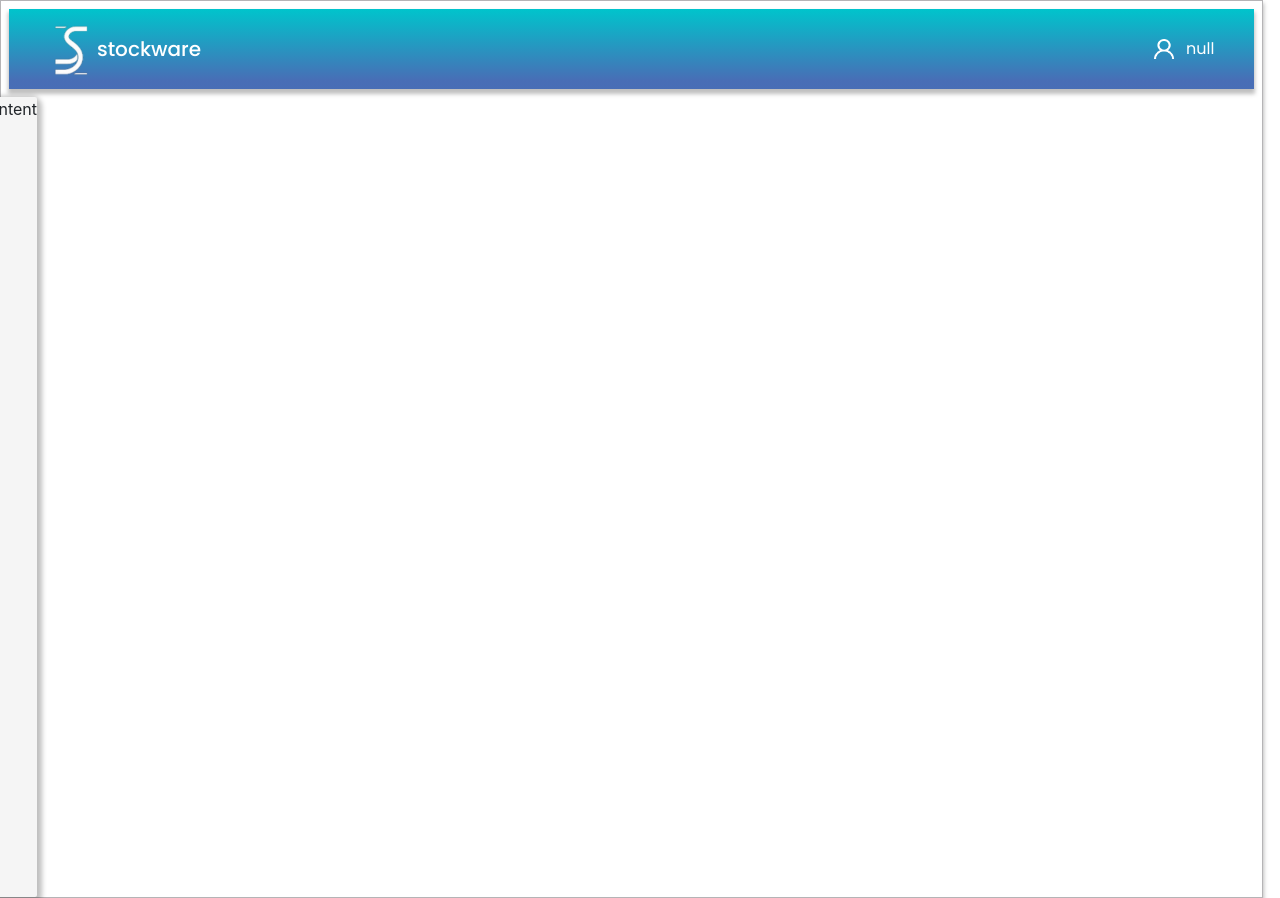
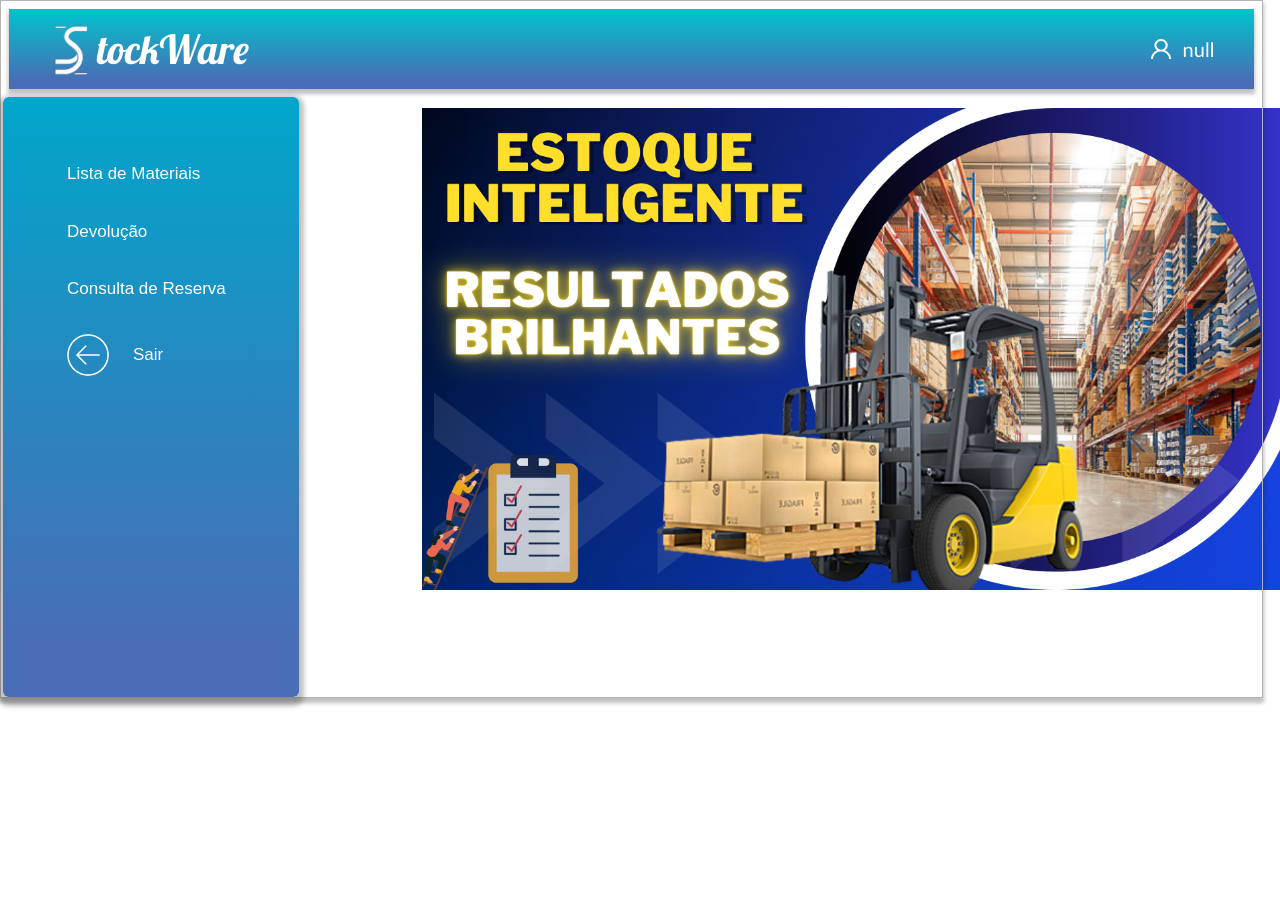
Before and after one commit to ICEI-PUC-Minas-PMV-ADS/pmv-ads-2023-1-e1--proj-web-t8-stockware, a plain HTML site: page pages/home.html in a window 1280 px wide. After the commit the page ends 800 px from the top, so only its background shows below. Drawn offline with nearby package versions, Linux system fonts and the light colour scheme.

Commit message:
Atualizações de layout

```diff
--- a/index.css
+++ b/login.css
@@ -1,4 +1,5 @@
-@import url('https://fonts.googleapis.com/css2?family=Poppins:wght@200;300;400;500&display=swap');
+@import url('https://fonts.googleapis.com/css2?family=Lobster&family=Wix+Madefor+Display:wght@700&display=swap');
+/*importar fonte*/
 
 body {
   background: linear-gradient(164.65deg, #00c4cc 3.6%, #104bec 51.5%);
@@ -26,6 +27,7 @@ form {
   max-width: 524px;
   width: 90%;
   height: 500px;
+  border-radius:10px;
 }
 
 input[type='text'],
@@ -62,6 +64,6 @@ input[type='password'] {
 }
 
 .welcome {
-  font-family: 'Poppins', sans-serif;
+  font-family: Arial, Helvetica, sans-serif;
   font-size: 24px;
 }
--- a/pages/devolution.css
+++ b/pages/devolution.css
@@ -1,6 +1,9 @@
+@import url('https://fonts.googleapis.com/css2?family=Lobster&family=Wix+Madefor+Display:wght@700&display=swap');
+/*importar fonte*/
+
 body {
   background-color: #f5f5f5;
-  font-family: Poppins;
+  font-family: Arial, Helvetica, sans-serif;
   padding: 24px;
 }
 
@@ -46,16 +49,16 @@ body {
 }
 
 .text-header {
-  font-family: Poppins;
+  font-family: Arial, Helvetica, sans-serif;
   color: white;
 
 }
 
 .text-stock,
 .text-header {
-  font-family: Poppins;
+  font-family: 'Lobster', cursive;
   color: white;
-  font-size: 20px;
+  font-size: 40px;
   font-weight: 500;
 }
 
@@ -79,7 +82,7 @@ body {
   flex-direction: column;
   gap: 2rem;
   margin-bottom: 6rem;
-  font-family: Poppins;
+  font-family: Arial, Helvetica, sans-serif;
   font-weight: 500;
   color: white;
   font-size: 17px;
--- a/pages/home-admin.css
+++ b/pages/home-admin.css
@@ -1,8 +1,9 @@
-@import url('https://fonts.googleapis.com/css2?family=Poppins:wght@200;300;400;500&display=swap');
+@import url('https://fonts.googleapis.com/css2?family=Lobster&family=Wix+Madefor+Display:wght@700&display=swap');
+/*importar fonte*/
 
 body {
   background-color: #f5f5f5;
-  font-family: Poppins;
+  font-family: Arial, Helvetica, sans-serif;
 }
 
 .home {
@@ -47,15 +48,15 @@ body {
   cursor: pointer;
 }
 .text-header {
-  font-family: Poppins;
+  font-family: Arial, Helvetica, sans-serif;
   color: white;
 }
 
 .text-stock,
 .text-header {
-  font-family: Poppins;
+  font-family: 'Lobster', cursive;
   color: white;
-  font-size: 20px;
+  font-size: 40px;
   font-weight: 500;
 }
 
@@ -80,7 +81,7 @@ body {
   flex-direction: column;
   gap: 2rem;
   margin-bottom: 6rem;
-  font-family: Poppins;
+  font-family: Arial, Helvetica, sans-serif;
   font-weight: 500;
   color: white;
   font-size: 17px;
--- a/pages/home.css
+++ b/pages/home.css
@@ -1,14 +1,26 @@
-@import url('https://fonts.googleapis.com/css2?family=Poppins:wght@200;300;400;500&display=swap');
+@import url('https://fonts.googleapis.com/css2?family=Lobster&family=Wix+Madefor+Display:wght@700&display=swap');
+/*importar fonte*/
 
 body {
   background-color: #f5f5f5;
-  font-family: Poppins;
+  font-family: Arial, Helvetica, sans-serif;
   border: 1px solid #b5b4b6;
   box-shadow: 0px 4px 4px 1px rgba(0, 0, 0, 0.25);
   width: 98.7%;
-  margin-left: 8px;
-  margin-right: 30px;
+
+
 }
+
+body{
+  background: url(../img/banner.png);
+  background-position:right;
+  background-repeat: no-repeat;
+  background-size:67%;
+
+
+
+}
+
 .header {
 /*cabeçalho*/
 margin: 8px;
@@ -20,6 +32,7 @@ align-items: center;
 background: linear-gradient(180deg, #00c4cc 0%, rgba(30, 76, 165, 0.81) 89.72%);
 box-shadow: 0px 4px 4px 1px rgba(0, 0, 0, 0.25);
 border-radius: 0px;
+
 }
 
 .user {
@@ -34,31 +47,27 @@ border-radius: 0px;
 }
 
 .text-header {
-  font-family: Poppins;
+  font-family: Arial, Helvetica, sans-serif;
   color: white;
 }
 
 .text-stock,
 .text-header {
-  font-family: Poppins;
+  font-family: 'Lobster', cursive;
   color: white;
-  font-size: 20px;
+  font-size: 40px;
   font-weight: 500;
 }
 
 .main {
-  margin: 0px 24px;
+  margin: 0px 2px;
   width: 296px;
   background: linear-gradient(180deg,
       #00a6cc 0%,
       rgba(30, 76, 165, 0.81) 89.72%);
-  height: 800px;
+  height: 600px;
   box-shadow: 0px 4px 5px 5px rgba(0, 0, 0, 0.25);
   border-radius: 6px;
-  margin-left: -260px;
-  display: flex;
-  cursor: pointer;
-  transition: .5s;
 }
 
 .active {
@@ -74,7 +83,7 @@ border-radius: 0px;
   flex-direction: column;
   gap: 2rem;
   margin-bottom: 6rem;
-  font-family: Poppins;
+  font-family: Arial, Helvetica, sans-serif;
   font-weight: 500;
   color: white;
   font-size: 17px;
@@ -84,6 +93,7 @@ border-radius: 0px;
 .btn-sidebar {
   background: #00c4cc;
   max-height: 20px;
+
 }
 
 .btn-sidebar {
@@ -138,5 +148,5 @@ border-radius: 0px;
 
 .main-content {
   display: flex;
-  margin-right: 24px;
+  margin-right: 50px;
 }
--- a/pages/home.html
+++ b/pages/home.html
@@ -1,5 +1,5 @@
 <!DOCTYPE html>
-<html lang="en">
+<html lang="pt-br">
 
 <head>
   <meta charset="UTF-8" />
@@ -13,8 +13,9 @@
   <style>
     /* Estilos para o nome de usuário */
     .username {
-      font-family: Poppins;
+        font-family: Calibri, 'Trebuchet MS', sans-serif;
       color: white;
+      font-size: 20px;
     }
   </style>
 
@@ -25,7 +26,7 @@
     <div class="logo-menu">
       <div class="logo">
         <img class="img-logo" src="../img/logos.png" alt="" />
-        <span onclick="navigateToHome()" class="text-stock">stockware</span>
+        <span onclick="navigateToHome()" class="text-stock">tockWare</span>
       </div>
     </div>
     <div class="user">
@@ -73,9 +74,7 @@
         </ul>
       </nav>
       </section>
-      <button class="btn-sidebar"> ||| </button>
-      <div class="content">content</div>
-  </div>
+
 
   <script src="../script.js"></script>
 
--- a/pages/list.css
+++ b/pages/list.css
@@ -1,9 +1,10 @@
-@import url('https://fonts.googleapis.com/css2?family=Poppins:wght@200;300;400;500&display=swap');
-/*importar fonte poppins*/
+@import url('https://fonts.googleapis.com/css2?family=Lobster&family=Wix+Madefor+Display:wght@700&display=swap');
+/*importar fonte*/
+
 
 body {
   background-color: #f5f5f5;
-  font-family: Poppins;
+  font-family: Arial, Helvetica, sans-serif;
   border: 1px solid #b5b4b6;
   box-shadow: 0px 4px 4px 1px rgba(0, 0, 0, 0.25);
   width: 98.7%;
@@ -60,17 +61,20 @@ body {
 
 .text-header {
   /*define o estilo para o texto do cabeçalho, incluindo a cor do texto.*/
-  font-family: Poppins;
+  font-family: arial;
   color: white;
+
 }
 
 .text-stock,
 .text-header {
   /*definem o estilo para o texto do cabeçalho, incluindo a cor, o tamanho da fonte e o peso da fonte.*/
-  font-family: Poppins;
+  font-family: 'Lobster', cursive;
   color: white;
-  font-size: 20px;
+  font-size: 40px;
   font-weight: 500;
+ margin:-35px;
+
 }
 
 .main {
@@ -120,14 +124,15 @@ body {
   /*define o estilo para o logotipo, incluindo exibição flexível e espaçamento entre itens.*/
   display: flex;
   align-items: center;
-  gap: 4px;
+  gap: 40px;
 }
 
 .img-menu {
   /*define o estilo para a imagem do menu, incluindo largura.*/
   /*abrir menu  lateral*/
   width: 3%;
-  margin-top:5px
+  margin-top: -8px;
+  margin-left:-5px;
   /* @media (width >= 890px) {
     display: none;
   }*/
@@ -204,9 +209,7 @@ tr {
   text-align: center;
   border-bottom: 1px solid #E1CFFF;
   background-color: #fff;
-
 }
-
 
 th {
   /*define o estilo para as células de cabeçalho da tabela, incluindo alinhamento central e plano de fundo.*/
@@ -225,6 +228,23 @@ td {
   padding-top: 10px;
   border: 1px solid;
   border: 1px solid rgba(117, 115, 115, 0.26);
+}
+
+tr:hover{
+  background-color: #b5b4b613;
+}
+
+td img {
+  width: 15%;
+  display: inline-flex;
+  margin-right: 10px;
+}
+
+td img:hover {
+ outline-offset: 2px;
+ border-radius:50% ;
+ outline: 2px solid #8f919480;
+ transition-duration: 0,25s;
 }
 
 h3 {
@@ -252,58 +272,21 @@ h3 {
 }
 
 
-.descricao-material {
-  /*define uma borda para a apresentação da descrição do material*/
-  margin-top: 28px;
-  padding: 10px;
-  background-color: #f9f9f9;
-  width: 300px;
-  height: 410px;
-  border: 1px solid rgb(0, 4, 250);
-  overflow: auto;
-  box-shadow: 3px 3px 3px 0px rgba(11, 8, 235, 0.301);
-}
-
-.descricao-material .img {
-  width: 100%;
-  height: auto;
-  display: flex;
-  margin-top: 30px;
-  margin-bottom: 30px;
-  border: 1px solid rgb(102, 102, 233);
-  box-shadow: 0px 4px 4px 1px rgba(0, 0, 0, 0.25);
-
-}
-
-td img {
-  width: 15%;
-  display: inline-flex;
-  margin-right: 10px;
-}
-
-td img:hover {
- outline-offset: 2px;
- border-radius:50% ;
- outline: 2px solid #8f919480;
- transition-duration: 0,25s;
-}
-
 dialog {
   /* Abre uma tela pop-up com a descrição e imagem do material*/
   box-shadow: 0px 4px 4px 1px rgba(0, 0, 0, 0.25);
   border-radius: 0px;
-  width: 1000px;
-  height: 600px;
+  width: 35%;
   margin: auto;
   background-color: #f5f5f5;
-  font-family: Poppins;
+  font-family: Arial, Helvetica, sans-serif;
   border: 1px solid #b5b4b6;
+  margin-left: 62%;
 
 }
 
-#product-img {
-  width: 500px;
-  height: 300px;
+#product-img { /*interface da imagem do material*/
+ width: 70%;
   display: flex;
   margin-top: 20px;
   margin-bottom: 30px;
@@ -311,27 +294,22 @@ dialog {
 
 }
 
-.cart-add {
-  position: absolute;
-  width: 79px;
-  height: 21px;
-  margin-top: -20px;
-  font-family: Poppins;
+.cart-add { /*botão de adicionar ao carrinho*/
+  margin-top: 20px;
+  font-family: Arial, Helvetica, sans-serif;
   font-style: normal;
-  font-weight: 800;
   font-size: 14px;
-  line-height: 21px;
-  display: flex;
-  align-items: center;
   text-align: center;
   color: #466CB4;
   cursor: pointer;
-  padding-left: 10px;
   background-color: #F5F5F5;
   box-sizing: border-box;
-  position: absolute;
-  width: 175px;
-  height: 48px;
+  width: 30%;
   border: 2px solid #476CB4;
   border-radius: 30px;
 }
+
+.cart-add:hover{
+  background-color: rgb(1, 26, 248);
+  color:antiquewhite;
+}
--- a/pages/product-registration.css
+++ b/pages/product-registration.css
@@ -1,8 +1,9 @@
-@import url('https://fonts.googleapis.com/css2?family=Poppins:wght@200;300;400;500&display=swap');
+@import url('https://fonts.googleapis.com/css2?family=Lobster&family=Wix+Madefor+Display:wght@700&display=swap');
+/*importar fonte*/
 
 body {
   background-color: #f5f5f5;
-  font-family: Poppins;
+  font-family: Arial, Helvetica, sans-serif;
   border: 1px solid #b5b4b6;
   box-shadow: 0px 4px 4px 1px rgba(0, 0, 0, 0.25);
   width: 98.7%;
@@ -49,23 +50,30 @@ body {
 
 
 .text-header {
-  font-family: Poppins;
+  font-family: Arial, Helvetica, sans-serif;
   color: white;
 }
 
 .text-stock,
 .text-header {
-  font-family: Poppins;
+  font-family: 'Lobster', cursive;
   color: white;
-  font-size: 20px;
+  font-size: 40px;
   font-weight: 500;
+  text-align: center;
 }
 
 
 .logo {
+  display:inline-flex;
+  align-items: center;
+}
+
+.logo-menu {
+  /*define o estilo para o logotipo do menu, incluindo exibição flexível e espaçamento entre itens.*/
   display: flex;
   align-items: center;
-  gap: 4px;
+  gap: 7rem;
 }
 
 
@@ -121,7 +129,7 @@ border-radius: 25px;
 background:transparent;
 width: 168px;
 height: 34px;
-font-family: poppins;
+font-family: Arial, Helvetica, sans-serif;
 font-weight:500;
 color:#4271B5
 }
@@ -154,8 +162,14 @@ color:antiquewhite;
   /*define o estilo para a imagem do menu, incluindo largura.*/
   /*abrir menu  lateral*/
   width: 3%;
-  margin-top:5px
+  margin-top:3px;
+  margin-left:3px;
   /* @media (width >= 890px) {
     display: none;
   }*/
 }
+.img-menu:hover {
+  /*define um estilo quando o mouse passa por cima da imagem do menu.*/
+  cursor: pointer;
+  filter: drop-shadow(0px 0px 1px rgb(5, 141, 252));
+}
--- a/script.js
+++ b/script.js
@@ -1,4 +1,4 @@
-//função de mudar de tela
+///////////////////////////////// FUNÇÃO DE MUDAR DE TELA (MENU LATERAL) ////////////////////////////////////
 
 function login() {
   window.location.href = 'pages/home.html'
@@ -43,7 +43,8 @@ function toggleModal(tableRow) {
   img.src = tableRow.getAttribute('data-imagem')
   dialog.showModal()
 }
-//função de pesquisar por materiais
+
+///////////////////////////////// FUNÇÃO DE PESQUISAR POR MATERIAIS ////////////////////////////////////
 
 function toggleModaal(element) {
   const description = element.getAttribute('data-description')
@@ -100,6 +101,8 @@ document.addEventListener('DOMContentLoaded', function () {
     }
   })
 
+///////////////////////////////// SELECIONAR LINHA PARA DESTACAR  ////////////////////////////////////
+
   tabelaMateriais.addEventListener('click', function (event) {
     const target = event.target
 
@@ -124,8 +127,7 @@ function adicionarCarrinho() {
   window.location.href = 'list.html'
 }
 
-//favoritos
-
+///////////////////////////////// CADASTRAR PRODUTOS /////////////////////////////////////////////////////
 
 
 function cadastrarProduto() {
@@ -221,7 +223,6 @@ function atualizarListaProdutos() {
       <td>${produto.local}</td>
       <td>
         <span class="favoritos_list"><img src="../img/heart.png" alt=""></span>
-        <span class="carrinho_list"><img src="../img/carrinho2.png" alt=""></span>
       </td>
     `
     tabelaBody.appendChild(novaLinha)
```
Also changed, not shown: index.html (deleted, +0 -96 lines), login.html (added, +56 -0 lines), login.js (added, +50 -0 lines), pages/devolution.html (+1 -1 lines), pages/favs.html (+1 -1 lines), pages/home-admin.html (+2 -2 lines), pages/list.html (+3 -12 lines), pages/product-registration.html (+3 -5 lines), img/banner.png (added).
